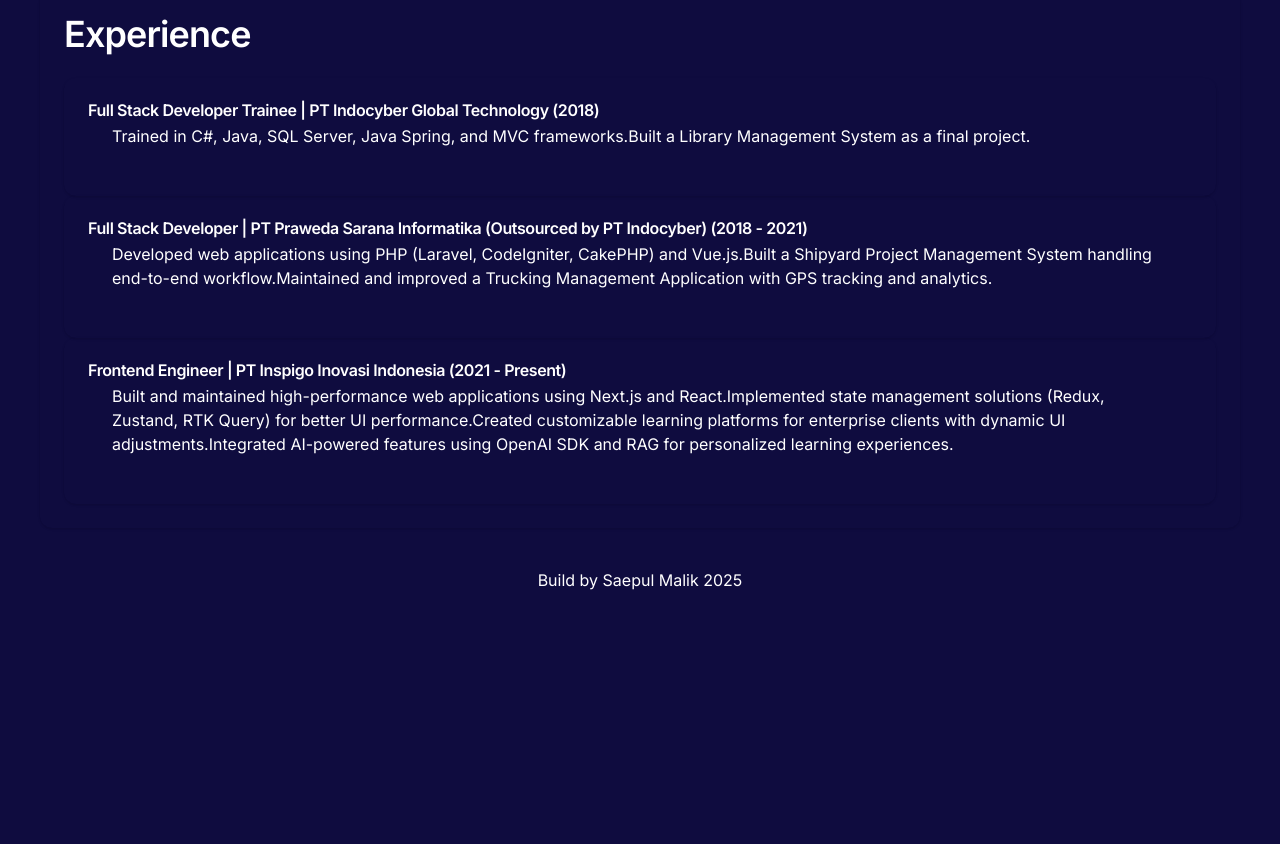
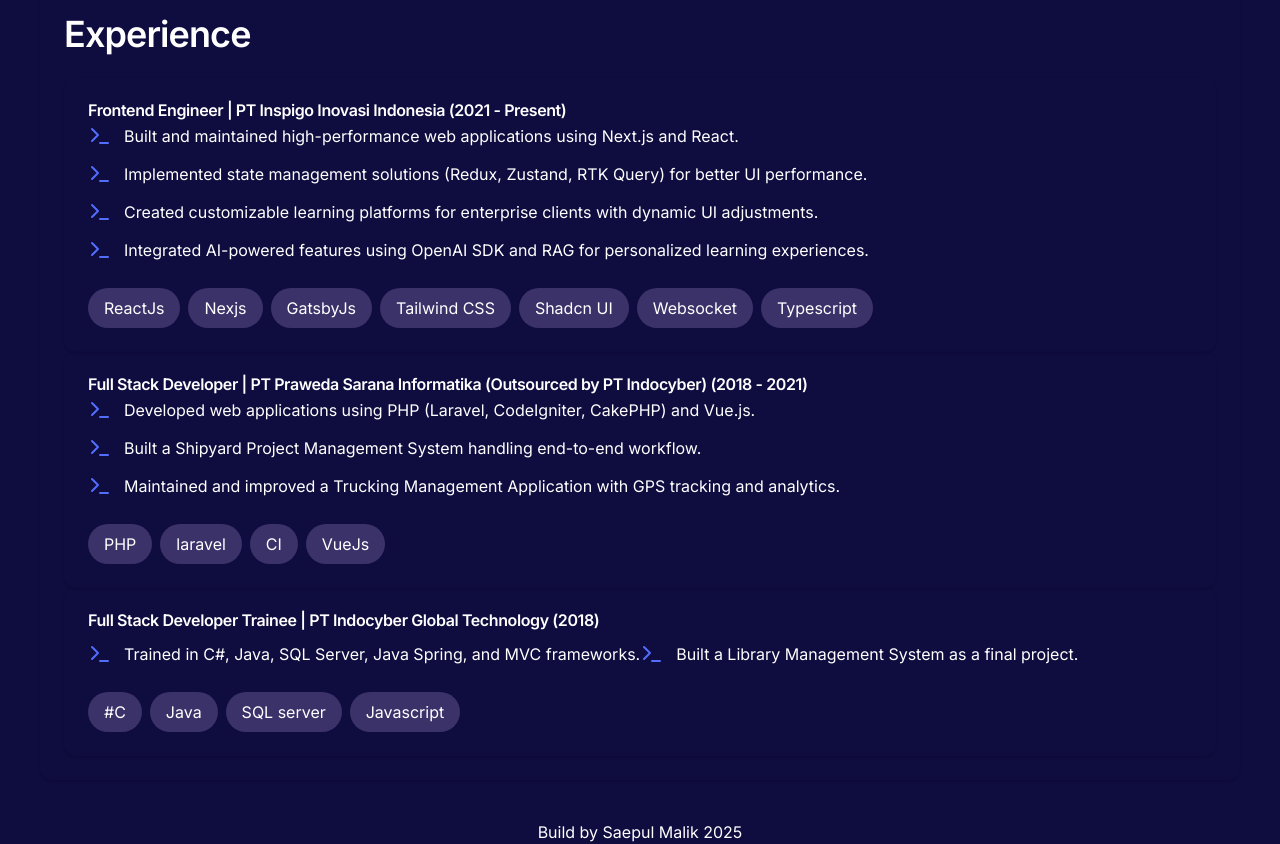
Before and after one commit to saepulmalik27/my-profile, a Next.js app: page / in a window 1280 px wide. Shown: the part 1560-2404 px from the top of the page. Before the commit the page ends 2152 px from the top, so only its background shows below. Built offline with nearby package versions, Linux system fonts and the light colour scheme.

Commit message:
feat: experience

```diff
--- a/src/app/page.tsx
+++ b/src/app/page.tsx
@@ -6,7 +6,7 @@
   CardTitle,
 } from "@/components/ui/card";
 import { Fragment } from "react";
-import { Ampersand } from "lucide-react";
+import { Ampersand, Terminal } from "lucide-react";
 import DevCode from "@/components/asset/code";
 import Image from "next/image";
 import { useData } from "@/hooks/useData";
@@ -154,11 +154,24 @@
               <CardTitle className="text-4xl">Experience</CardTitle>
             </CardHeader>
             <CardContent>
-            {experience.reverse().map(({ responsibilities, title }, key) => (
+              {experience.map(({ responsibilities, title, stacks }, key) => (
                 <Card key={key}>
                   <CardHeader>
                     <CardTitle>{title}</CardTitle>
-                  <CardContent>{responsibilities}</CardContent>
+                    <CardContent className="p-0 space-y-5" >
+                      <ul className="list-none space-y-2">
+                        {responsibilities.map((value, key) => (
+                          <li key={key} className="inline-flex gap-3"><Terminal className="text-accent-100" />{value}</li>
+                        ))}
+                      </ul>
+                      <div className="flex gap-2 flex-wrap">
+                        {
+                          stacks.map((stack, key) => (
+                            <div key={key} className="rounded-full bg-background-300 py-2 px-4">{stack}</div>
+                          ))
+                        }
+                      </div>
+                    </CardContent>
                   </CardHeader>
                 </Card>
               ))}
--- a/src/hooks/useData.ts
+++ b/src/hooks/useData.ts
@@ -12,6 +12,9 @@
               "Created customizable learning platforms for enterprise clients with dynamic UI adjustments.",
               "Integrated AI-powered features using OpenAI SDK and RAG for personalized learning experiences.",
             ],
+            stacks : [
+              'ReactJs', 'Nexjs', 'GatsbyJs', 'Tailwind CSS', 'Shadcn UI', 'Websocket', 'Typescript'
+            ]
           },
           {
             title:
@@ -21,6 +24,7 @@
               "Built a Shipyard Project Management System handling end-to-end workflow.",
               "Maintained and improved a Trucking Management Application with GPS tracking and analytics.",
             ],
+            stacks : ['PHP', 'laravel', 'CI', 'VueJs']
           },
           {
             title:
@@ -29,6 +33,7 @@
               "Trained in C#, Java, SQL Server, Java Spring, and MVC frameworks.",
               "Built a Library Management System as a final project.",
             ],
+            stacks : ['#C', 'Java', 'SQL server', 'Javascript']
           },
         ]
 
```
Also changed, not shown: 1 other file (tests, documents, lock files or other folders). Lines whose indentation alone changed are shown as unchanged.
